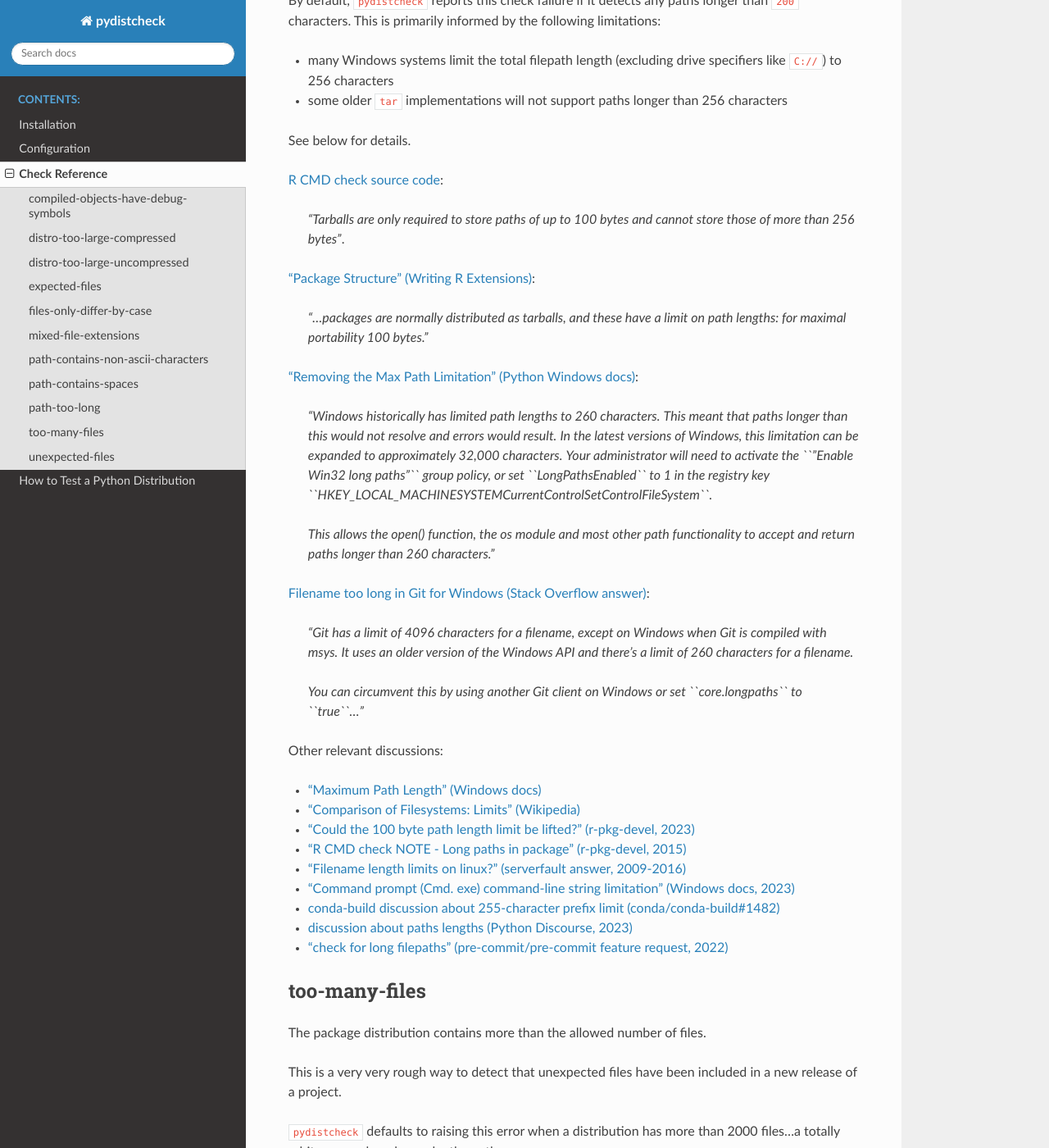
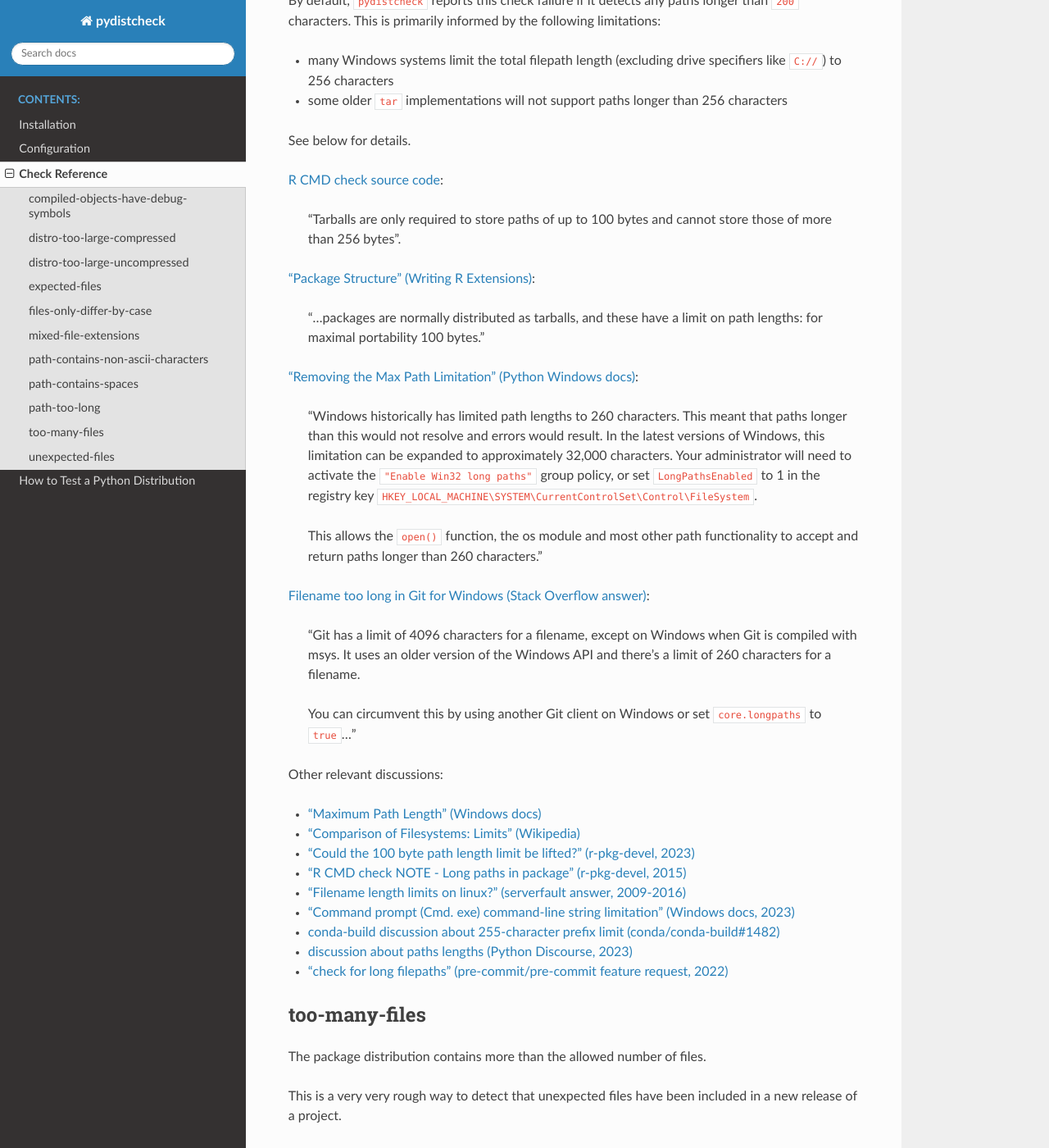
Before and after one commit to jameslamb/pydistcheck, a Sphinx documentation site: the page built from docs/check-reference.rst, in a window 1280 px wide and 1400 px high, scrolled down 3261 px. Shown: the whole window at 82% size. Built offline with Sphinx 7.4.7 and the Read the Docs theme 2.0.0, drawn with Linux system fonts in a browser that asks for light colours.

Commit message:
fix code formatting

```diff
--- a/docs/check-reference.rst
+++ b/docs/check-reference.rst
@@ -139,27 +139,27 @@
 
 `R CMD check source code <https://github.com/wch/r-source/blob/29559f9bf4df2c55ef5eace203cbe335bbd03f2f/src/library/tools/R/check.R#L839>`__:
 
-    *"Tarballs are only required to store paths of up to 100 bytes and cannot store those of more than 256 bytes"*.
+    "Tarballs are only required to store paths of up to 100 bytes and cannot store those of more than 256 bytes".
 
 `"Package Structure" (Writing R Extensions) <https://cran.r-project.org/doc/manuals/R-exts.html#Package-structure>`__:
 
-    *"...packages are normally distributed as tarballs, and these have a limit on path lengths: for maximal portability 100 bytes."*
+    "...packages are normally distributed as tarballs, and these have a limit on path lengths: for maximal portability 100 bytes."
 
 `"Removing the Max Path Limitation" (Python Windows docs) <https://docs.python.org/3/using/windows.html#removing-the-max-path-limitation>`__:
 
-    *"Windows historically has limited path lengths to 260 characters.*
-    *This meant that paths longer than this would not resolve and errors would result.*
-    *In the latest versions of Windows, this limitation can be expanded to approximately 32,000 characters.*
-    *Your administrator will need to activate the ``"Enable Win32 long paths"`` group policy, or set ``LongPathsEnabled`` to 1 in the registry key ``HKEY_LOCAL_MACHINE\SYSTEM\CurrentControlSet\Control\FileSystem``.*
+    "Windows historically has limited path lengths to 260 characters.
+    This meant that paths longer than this would not resolve and errors would result.
+    In the latest versions of Windows, this limitation can be expanded to approximately 32,000 characters.
+    Your administrator will need to activate the ``"Enable Win32 long paths"`` group policy, or set ``LongPathsEnabled`` to 1 in the registry key ``HKEY_LOCAL_MACHINE\SYSTEM\CurrentControlSet\Control\FileSystem``.
 
-    *This allows the open() function, the os module and most other path functionality to accept and return paths longer than 260 characters."*
+    This allows the ``open()`` function, the os module and most other path functionality to accept and return paths longer than 260 characters."
 
 `Filename too long in Git for Windows (Stack Overflow answer) <https://stackoverflow.com/a/22575737/3986677>`__:
 
-    *"Git has a limit of 4096 characters for a filename, except on Windows when Git is compiled with msys.*
-    *It uses an older version of the Windows API and there's a limit of 260 characters for a filename.*
+    "Git has a limit of 4096 characters for a filename, except on Windows when Git is compiled with msys.
+    It uses an older version of the Windows API and there's a limit of 260 characters for a filename.
 
-    *You can circumvent this by using another Git client on Windows or set ``core.longpaths`` to ``true``..."*
+    You can circumvent this by using another Git client on Windows or set ``core.longpaths`` to ``true``..."
 
 Other relevant discussions:
 
```
